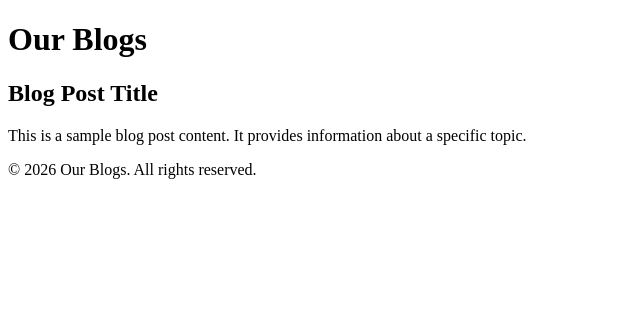
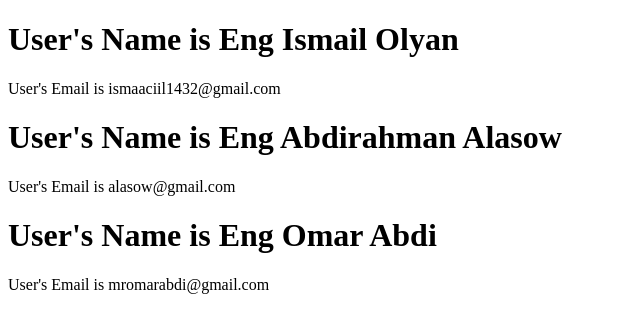
Before and after one commit to IsmailOlyan/06-REACT-EXERCISE-FILES, a React (Vite) app: page / in a window 1280 px wide. Shown: the top 332 px of the page, without its empty margins (0-640 px from the left). Built offline with nearby package versions, Linux system fonts and the light colour scheme.

Commit message:
worked exercise files

```diff
--- a/src/App.jsx
+++ b/src/App.jsx
@@ -1,14 +1,30 @@
 // import UserCard from "./UserCard";
 // import UserCard from './components/Exercise-01/UserCard';
 // import Layout from './Layout'
- import Blog from './components/Exercise-02/Blog';
+// import Blog from './components/Exercise-03/UserCard';
 
+import UserCard from './components/Exercise-03/UserCard';
 function App(){
   return (
     <>
       {/* < UserCard/> */}
       {/* <Layout /> */}
-      <Blog />
+      {/* <Blog /> */}
+
+
+      <UserCard
+        name="Eng Ismail Olyan"
+        email="ismaaciil1432@gmail.com"
+      />
+      <UserCard
+        name="Eng Abdirahman Alasow"
+        email="alasow@gmail.com"
+      />
+      <UserCard
+        name="Eng Omar Abdi"
+        email="mromarabdi@gmail.com"
+      />
+
     </>
   )
 }
--- /dev/null
+++ b/src/Components/Exercise-03/UserCard.jsx
@@ -0,0 +1,10 @@
+const UserCard = ({name, email})=>{
+    return (
+        <div>
+            <h1>User's Name is {name}</h1>
+            <p> User's Email is {email}</p>
+        </div>
+    )
+}
+
+export default UserCard;
```
Also changed, not shown: src/Components/Exercise-03/Screenshot 2026-07-01 174924.png (added).
